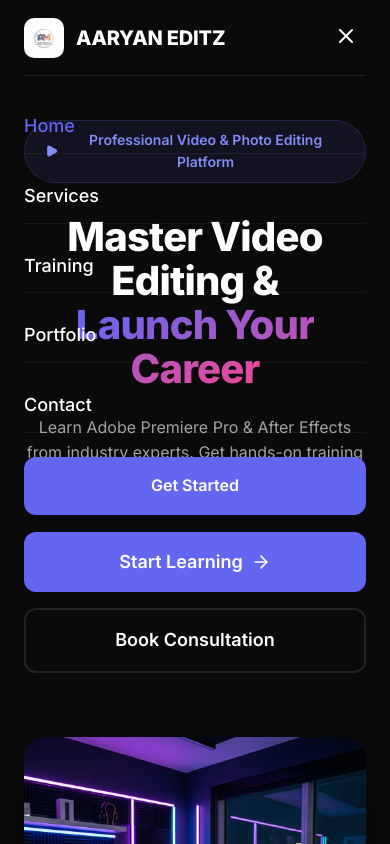
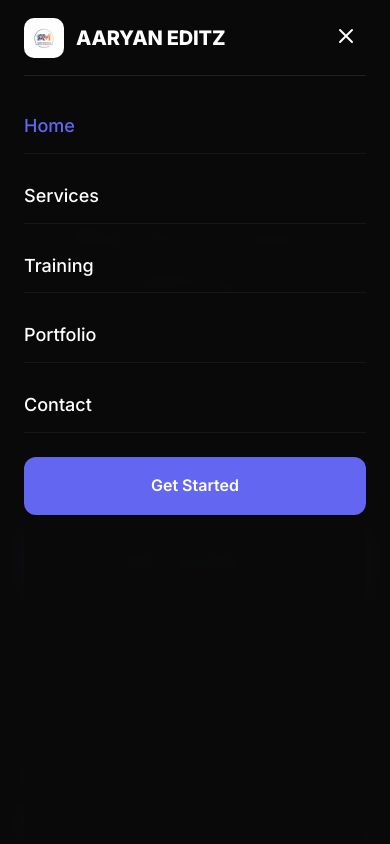
Before and after one commit to blanks247/aaryan-editz-website, a React (Vite) app: page / in a window 390 px wide. Both pictures are taken after a click on the button 346 px from the left and 37 px from the top of the page. Shown: the top 844 px of the page. Built offline with nearby package versions, Linux system fonts and the light colour scheme.

Commit message:
Fix mobile menu background visibility

```diff
--- a/src/components/Navbar.tsx
+++ b/src/components/Navbar.tsx
@@ -33,8 +33,8 @@
             left: 0,
             right: 0,
             zIndex: 50,
-            background: scrolled ? 'rgba(10, 10, 10, 0.95)' : 'transparent',
-            backdropFilter: scrolled ? 'blur(10px)' : 'none',
+            background: scrolled || isMenuOpen ? 'rgba(10, 10, 10, 0.95)' : 'transparent',
+            backdropFilter: scrolled || isMenuOpen ? 'blur(10px)' : 'none',
             borderBottom: scrolled ? '1px solid var(--border)' : 'none',
             transition: 'all 0.3s ease'
         }}>
@@ -102,8 +102,11 @@
                         flexDirection: 'column',
                         gap: '16px',
                         paddingTop: '24px',
+                        paddingBottom: '24px',
                         borderTop: '1px solid var(--border)',
-                        marginTop: '16px'
+                        marginTop: '16px',
+                        height: '100vh', // Cover full screen
+                        background: 'rgba(10, 10, 10, 0.95)'
                     }} className="mobile-menu">
                         {navLinks.map((link) => (
                             <Link
```
